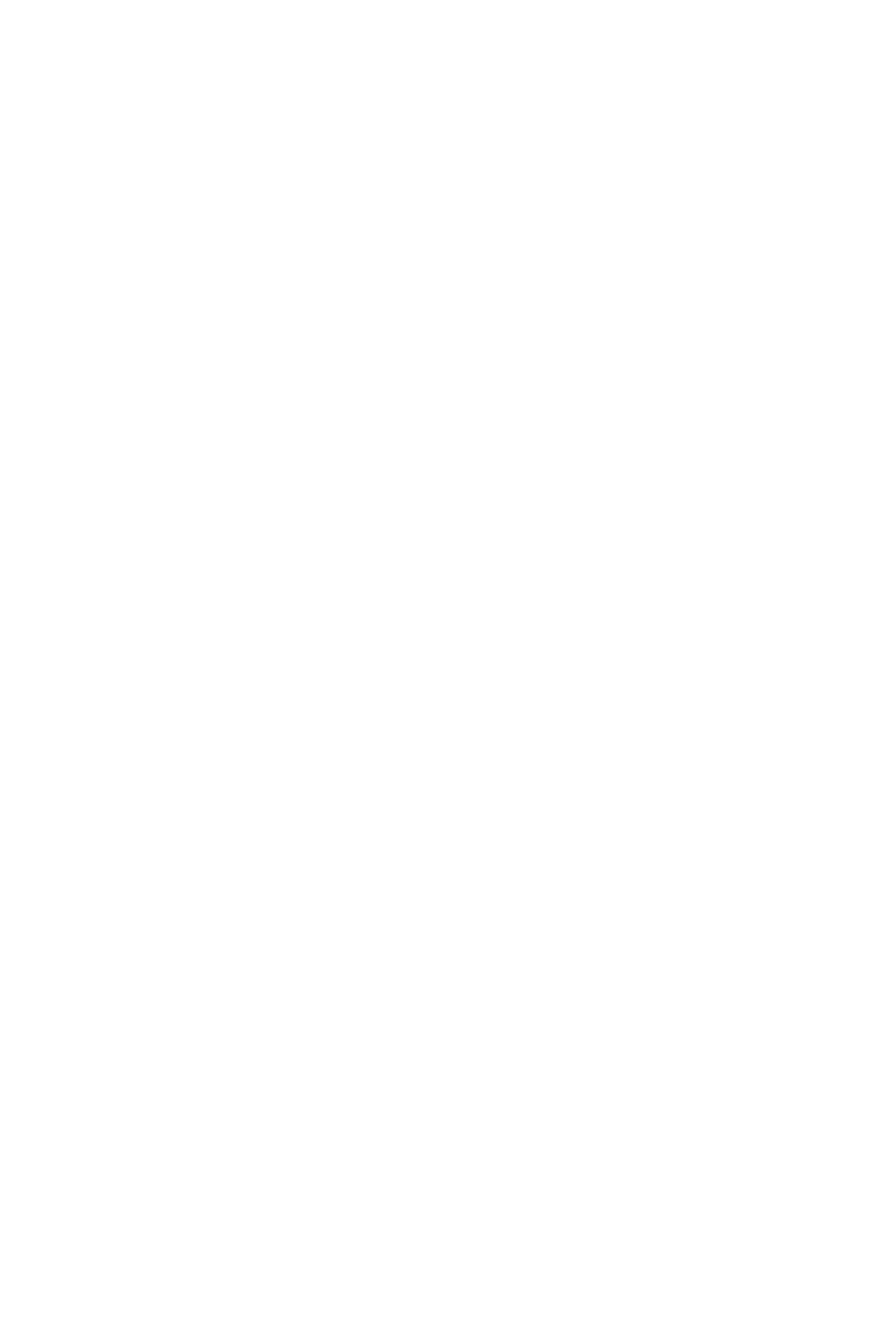
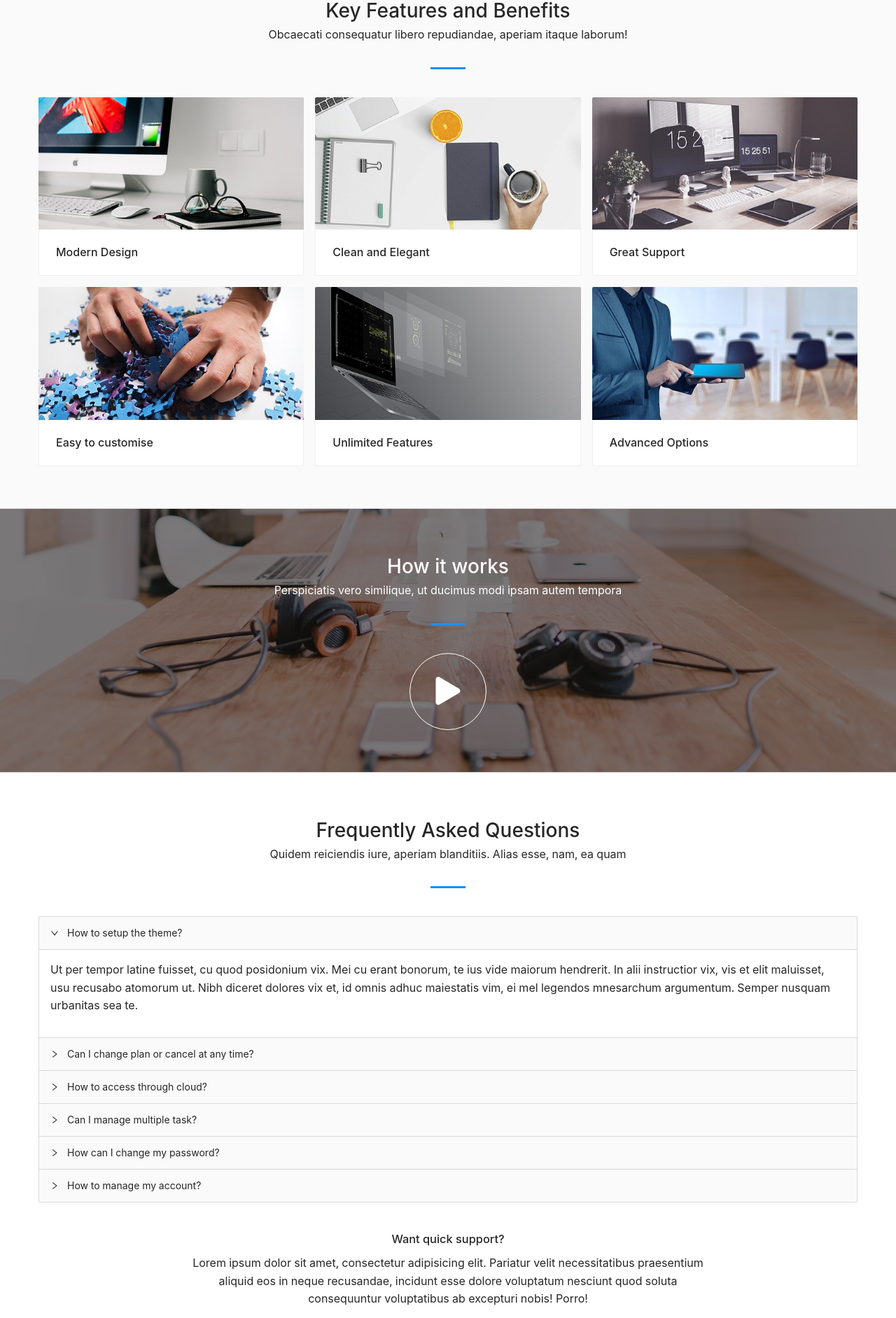
Before and after one commit to ilkerispir/react-antd, a React (Create React App) app: page / in a window 1280 px wide. Shown: the part 1460-3343 px from the top of the page at 70% size. Before the commit the page ends 1393 px from the top, so only its background shows below. Built offline with nearby package versions, Linux system fonts and the light colour scheme.

Commit message:
feat: created feature works faq page sections

```diff
--- a/src/components/common/header.js
+++ b/src/components/common/header.js
@@ -6,7 +6,7 @@ function AppHeader() {
         <div className="container-fluid">
             <div className="header">
                 <div className="logo">
-                    <i class="fas fa-bolt"></i>
+                    <i className="fas fa-bolt"></i>
                     <a href="http://google.com">ILKER</a>
                 </div>
                 <Menu mode="horizontal" defaultSelectedKeys={['home']}>
--- /dev/null
+++ b/src/components/home/faq.js
@@ -0,0 +1,45 @@
+import React from 'react';
+
+import { Collapse, Button } from 'antd';
+
+const { Panel } = Collapse;
+
+function AppFaq() {
+  return(
+    <div id="faq" className="block faqBlock">
+      <div className="container-fluid">
+        <div className="titleHolder">
+          <h2>Frequently Asked Questions</h2>
+          <p>Quidem reiciendis iure, aperiam blanditiis. Alias esse, nam, ea quam</p>
+        </div>
+        <Collapse defaultActiveKey={['1']}>
+          <Panel header="How to setup the theme?" key="1">
+            <p>Ut per tempor latine fuisset, cu quod posidonium vix. Mei cu erant bonorum, te ius vide maiorum hendrerit. In alii instructior vix, vis et elit maluisset, usu recusabo atomorum ut. Nibh diceret dolores vix et, id omnis adhuc maiestatis vim, ei mel legendos mnesarchum argumentum. Semper nusquam urbanitas sea te.</p>
+          </Panel>
+          <Panel header="Can I change plan or cancel at any time?" key="2">
+            <p>Postea ceteros corrumpit ius te, eos epicuri intellegebat consequuntur et. Sint quot suscipiantur ea nam. Nam pericula evertitur ut, per et quod nostro, autem augue id has. Virtute epicurei quo te, pri et novum essent senserit.</p>
+          </Panel>
+          <Panel header="How to access through cloud?" key="3">
+            <p>Eu veritus ancillae suavitate per, cum in appellantur efficiantur. Eum cu clita ponderum lobortis, usu dicat exerci et, eam alii oblique interesset ea. Suas quidam volumus id eam, id populo euripidis temporibus pri. At eum quas putent iriure, fugit tritani sed ad. Per ad magna possim aliquam, est aeque exerci verear an, qui cu modus audire detraxit. Duo ne nostro rationibus, nam mutat omittam evertitur ad, meliore gubergren voluptatum at mel.</p>
+          </Panel>
+          <Panel header="Can I manage multiple task?" key="4">
+            <p>Mentitum offendit appareat nam ex, mea timeam nonumes pertinacia ne. Autem altera an vix, cu soluta aliquid pro, ne sit natum neglegentur. Ea ridens iudicabit eam, in dico appetere mediocrem nec. Sea idque consetetur no. Sonet minimum ex eam, vis an semper consequuntur definitionem. Vel legimus nostrum hendrerit eu, ea velit facete nec.</p>
+          </Panel>
+          <Panel header="How can I change my password?" key="5">
+            <p>Usu dolorem ceteros te. Veri exerci ne vix, modo ignota an qui. Ne oblique antiopam quo. Ex quem saepe cum, temporibus comprehensam qui at. Aliquip habemus fierent qui at. No facete omnesque argumentum sea, est tale error nihil ad.</p>
+          </Panel>
+          <Panel header="How to manage my account?" key="6">
+            <p>Erant vitae alterum in mel, viris rationibus argumentum eu sea. Per ei diceret constituto, ei qui simul intellegam, ut eos dolor ceteros. Altera contentiones et eam. Discere alienum intellegat te duo. Erat dissentiet ei sed, eius dicat ne eum. Id tation everti nam, quo cu magna possit patrioque.</p>
+          </Panel>
+        </Collapse>
+        <div className="quickSupport">
+          <h3>Want quick support?</h3>
+          <p>Lorem ipsum dolor sit amet, consectetur adipisicing elit. Pariatur velit necessitatibus praesentium aliquid eos in neque recusandae, incidunt esse dolore voluptatum nesciunt quod soluta consequuntur voluptatibus ab excepturi nobis! Porro!</p>
+          <Button type="primary" size="large"><i className="fas fa-envelope"></i> Email your question</Button>
+        </div>
+      </div>
+    </div>
+  );
+}
+
+export default AppFaq;
--- /dev/null
+++ b/src/components/home/feature.js
@@ -0,0 +1,77 @@
+import React from 'react';
+
+import image1 from '../../assets/images/modern-design.jpg';
+import image2 from '../../assets/images/clean-design.jpg';
+import image3 from '../../assets/images/great-support.jpg';
+import image4 from '../../assets/images/easy-customise.jpg';
+import image5 from '../../assets/images/unlimited-features.jpg';
+import image6 from '../../assets/images/advanced-option.jpg';
+
+import { Row, Col } from 'antd';
+import { Card } from 'antd';
+const { Meta } = Card;
+
+function AppFeature() {
+  return (
+    <div id="feature" className="block featureBlock bgGray">
+      <div className="container-fluid">
+        <div className="titleHolder">
+          <h2>Key Features and Benefits</h2>
+          <p>Obcaecati consequatur libero repudiandae, aperiam itaque laborum!</p>
+        </div>
+        <Row gutter={[16, 16]}>
+          <Col xs={{ span: 24 }} sm={{ span: 12 }} md={{ span: 8 }}>
+            <Card
+              hoverable
+              cover={<img alt="Modern Design" src={image1} />}
+            >
+              <Meta title="Modern Design" />
+            </Card>
+          </Col>
+          <Col xs={{ span: 24 }} sm={{ span: 12 }} md={{ span: 8 }}>
+            <Card
+              hoverable
+              cover={<img alt="Test" src={image2} />}
+            >
+              <Meta title="Clean and Elegant" />
+            </Card>
+          </Col>
+          <Col xs={{ span: 24 }} sm={{ span: 12 }} md={{ span: 8 }}>
+            <Card
+              hoverable
+              cover={<img alt="Test" src={image3} />}
+            >
+              <Meta title="Great Support" />
+            </Card>
+          </Col>
+          <Col xs={{ span: 24 }} sm={{ span: 12 }} md={{ span: 8 }}>
+            <Card
+              hoverable
+              cover={<img alt="Test" src={image4} />}
+            >
+              <Meta title="Easy to customise" />
+            </Card>
+          </Col>
+          <Col xs={{ span: 24 }} sm={{ span: 12 }} md={{ span: 8 }}>
+            <Card
+              hoverable
+              cover={<img alt="Test" src={image5} />}
+            >
+              <Meta title="Unlimited Features" />
+            </Card>
+          </Col>
+          <Col xs={{ span: 24 }} sm={{ span: 12 }} md={{ span: 8 }}>
+            <Card
+              hoverable
+              cover={<img alt="Test" src={image6} />}
+            >
+              <Meta title="Advanced Options" />
+            </Card>
+          </Col>
+        </Row>
+      </div>
+    </div>
+  );
+}
+
+export default AppFeature;
--- /dev/null
+++ b/src/components/home/works.js
@@ -0,0 +1,46 @@
+import React from 'react';
+
+import { Button, Modal } from 'antd';
+
+class AppWorks extends React.Component {
+  state = { visible: false };
+
+  showModal = () => {
+    this.setState({
+      visible: true,
+    });
+  };
+
+  handleCancel = e => {
+    console.log(e);
+    this.setState({
+      visible: false,
+    });
+  };
+
+  render() {
+    return (
+      <div id="works" className="block worksBlock">
+        <div className="container-fluid">
+          <div className="titleHolder">
+            <h2>How it works</h2>
+            <p>Perspiciatis vero similique, ut ducimus modi ipsam autem tempora</p>
+          </div>
+          <div className="contentHolder">
+            <Button size="large" onClick={this.showModal}><i className="fas fa-play"></i></Button>
+          </div>
+          <Modal
+            title="Woocommerce Tutorial"
+            visible={this.state.visible}
+            onCancel={this.handleCancel}
+            footer={null}
+          >
+            <iframe title="Woocommerce Tutorial" width="100%" height="350" src="https://www.youtube.com/embed/_bSEfx6D8mA"></iframe>
+          </Modal>
+        </div>
+      </div>
+    );
+  }
+}
+
+export default AppWorks;
--- a/src/index.js
+++ b/src/index.js
@@ -5,9 +5,7 @@ import App from './App';
 import reportWebVitals from './reportWebVitals';
 
 ReactDOM.render(
-  <React.StrictMode>
-    <App />
-  </React.StrictMode>,
+  <App />,
   document.getElementById('root')
 );
 
--- a/src/views/home.js
+++ b/src/views/home.js
@@ -2,12 +2,18 @@ import React from 'react';
 
 import AppHero from '../components/home/hero';
 import AppAbout from '../components/home/about';
+import AppFeature from '../components/home/feature';
+import AppWorks from '../components/home/works';
+import AppFaq from '../components/home/faq';
 
 function AppHome() {
     return (
         <div className="main">
             <AppHero />
             <AppAbout />
+            <AppFeature />
+            <AppWorks />
+            <AppFaq />
         </div>
     );
 }
```
